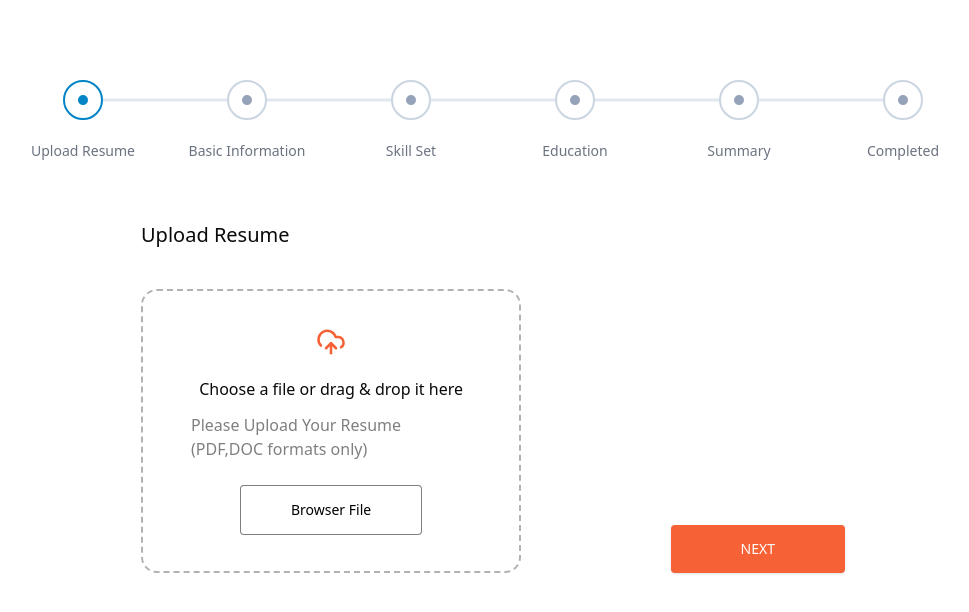
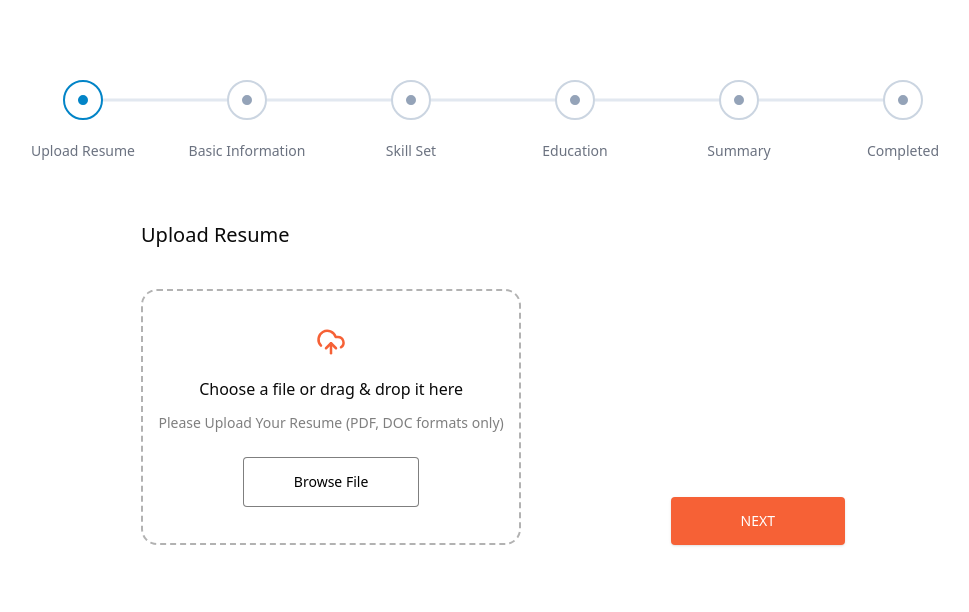
Before and after one commit to ravikant0055/Multi-Step-Form, a React (Vite) app: page / in a window 1280 px wide. Shown: the top 612 px of the page, without its empty margins (147-1116 px from the left). Built offline with nearby package versions, Linux system fonts and the light colour scheme; the HTML template or start-up script is replaced by a standard one.

Commit message:
progress ploading

```diff
--- a/src/components/Pages/UploadResume.jsx
+++ b/src/components/Pages/UploadResume.jsx
@@ -1,4 +1,4 @@
-import React, { useCallback, useEffect, useState } from "react";
+import React, { useCallback, useState } from "react";
 import { Button } from "../ui/button";
 import { LuCloudUpload } from "react-icons/lu";
 import { IoMdCloseCircleOutline } from "react-icons/io";
@@ -7,13 +7,14 @@ import { TbLoader } from "react-icons/tb";
 import { useNavigate } from "react-router-dom";
 import { useDispatch } from "react-redux";
 import { setCurrentStep } from "../../store/formSlice";
-import { useDropzone } from 'react-dropzone';
+import { useDropzone } from "react-dropzone";
 import { ImUpload } from "react-icons/im";
+import { Progress } from "../ui/progress";
+import { PiCheckCircleFill } from "react-icons/pi";
+import { MdDeleteForever } from "react-icons/md";
 
 const UploadResume = () => {
-
   const [store, setStore] = useState([]);
-  console.log("store",store);
 
   const navigate = useNavigate();
   const dispatch = useDispatch();
@@ -23,12 +24,45 @@ const UploadResume = () => {
     navigate("/information");
   };
 
-  const onDrop = useCallback((files)=>{
-    console.log(files);
-    setStore(files);
-  },[]);
+  // Simulate upload progress
+  const simulateUpload = (fileObj) => {
+    let progress = 0;
 
-  const {getRootProps,getInputProps,isDragActive} = useDropzone({onDrop});
+    const interval = setInterval(() => {
+      setStore((prev) =>
+        prev.map((item) =>
+          item.name === fileObj.name
+            ? {
+                ...item,
+                progress: Math.min(item.progress + 10, 100),
+                status: item.progress + 10 >= 100 ? "completed" : "uploading",
+              }
+            : item
+        )
+      );
+
+      progress += 10;
+      if (progress >= 100) {
+        clearInterval(interval);
+      }
+    }, 300);
+  };
+
+  // Handle file drop
+  const onDrop = useCallback((files) => {
+    const filesWithMeta = files.map((file) => ({
+      file,
+      name: file.name,
+      size: file.size,
+      progress: 0,
+      status: "uploading",
+    }));
+
+    setStore(filesWithMeta);
+    filesWithMeta.forEach(simulateUpload);
+  }, []);
+
+  const { getRootProps, getInputProps, isDragActive } = useDropzone({ onDrop });
 
   return (
     <div className="flex flex-col py-5 px-36">
@@ -38,10 +72,9 @@ const UploadResume = () => {
           {/* Upload Resume Section */}
           <div
             {...getRootProps()}
-            className="flex flex-col w-full items-center justify-center border-[2.3px] border-black/30 border-spacing-2 border-dashed rounded-2xl"
+            className="flex flex-col w-full items-center justify-center border-[2.3px] border-black/30 border-dashed rounded-2xl"
           >
             <input {...getInputProps()} />
-
             {isDragActive ? (
               <div className="py-[78px]">
                 <ImUpload className="text-[100px] text-[#747474]" />
@@ -52,46 +85,63 @@ const UploadResume = () => {
                 <h1 className="font-[500] mt-2">
                   Choose a file or drag & drop it here
                 </h1>
-                <p className="text-black/50">
-                  Please Upload Your Resume (PDF,DOC formats only)
+                <p className="text-black/50 text-sm text-nowrap">
+                  Please Upload Your Resume (PDF, DOC formats only)
                 </p>
                 <Button className="text-black mt-3 border border-black/50 shadow-none hover:text-white bg-white rounded-sm px-[50px] py-6">
-                  Browser File
+                  Browse File
                 </Button>
               </div>
             )}
           </div>
 
           {/* Uploaded File Section */}
-          {store &&
-            store.length > 0 &&
-            store.map((item, index) => {
-              return (
+          {store.length > 0 &&
+            store.map((item, index) => (
               <div key={index} className="flex flex-col gap-5 p-6 rounded-2xl bg-[#fff5f2]">
                 <div className="flex justify-between">
                   <div className="flex gap-3">
-                      <img src={pdfimage} alt="pdfimage" />
+                    <img src={pdfimage} alt="pdf" />
                     <div className="flex flex-col justify-center gap-1">
                       <h1 className="text-[14px] font-[500]">{item.name}</h1>
                       <p className="text-black/50 text-[13px] flex gap-2 items-center">
-                          {Math.round(item.size / 1024)}KB{" "}
+                        {Math.round(item.size / 1024)}KB
                         <span className="text-black font-[300] flex items-center gap-1">
+                          {item.status === "uploading" ? (
+                            <>
                               <TbLoader className="text-[#f66136] animate-spin" />
                               Uploading...
+                            </>
+                          ) : (
+                            <>
+                               <PiCheckCircleFill className="text-[#1ac54b] text-[16px]"/>
+                               Completed
+                            </>
+                          )}
                         </span>
                       </p>
                     </div>
                   </div>
-                    <IoMdCloseCircleOutline className="text-[#f66136] cursor-pointer" />
+                  {item.status === "uploading" ? (
+                            <>
+                              <IoMdCloseCircleOutline onClick={()=>setStore([])} className="text-[#f66136] cursor-pointer" />
+                            </>
+                          ) : (
+                            <>
+                               <MdDeleteForever onClick={()=>setStore([])} className="text-[#f66136] text-[30px] hover:bg-[#ffd3c7] rounded-sm p-1 cursor-pointer"/>
+                            </>
+                  )}
                 </div>
+
+                {/* Show progress bar while uploading */}
+                {item.status === "uploading" && (
+                  <Progress value={item.progress} className="[&>div]:bg-[#f66136]" />
+                )}
               </div>
-              );
-            })}
-
+            ))}
         </div>
 
         <div className="flex flex-col justify-end">
-          {/* Next Button */}
           <Button
             className="bg-[#f66136] rounded-sm text-white px-[70px] py-6"
             onClick={handleNextClick}
```
Lines whose indentation alone changed are shown as unchanged.
